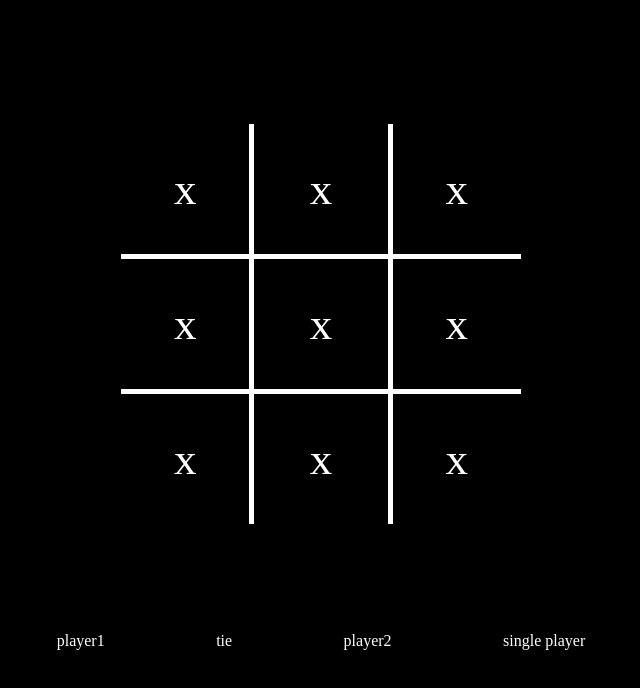
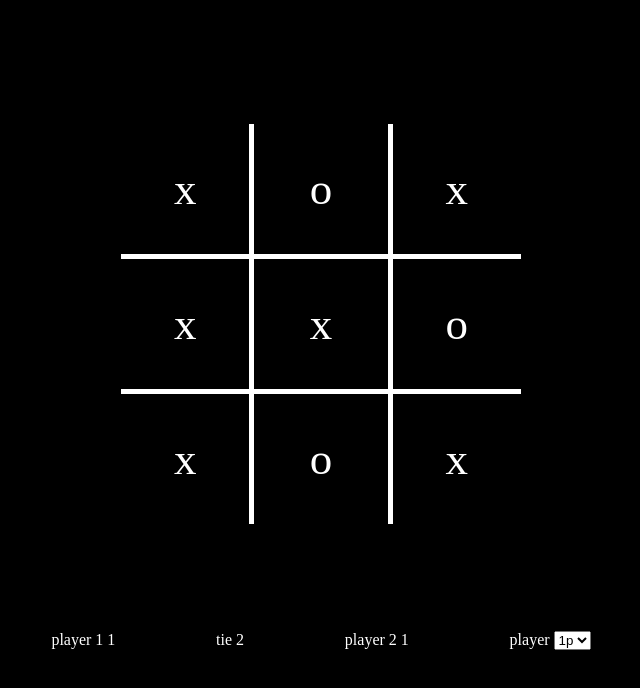
Before and after one commit to SamreenKausar/Tic-Tac-Toe, a plain HTML site: page index.html in a window 1280 px wide. Shown: the part 96-784 px from the top of the page, without its empty margins (319-959 px from the left). Drawn offline with Linux system fonts and the light colour scheme.

Commit message:
Added multiplaye Options

```diff
--- a/index.html
+++ b/index.html
@@ -11,20 +11,32 @@
     <h1>Tic Tac Toe</h1>
     <div class="container">
         <div class="cell top left">x</div>
-        <div class="cell top">x</div>
+        <div class="cell top">o</div>
         <div class="cell top right">x</div>
         <div class="cell left">x</div>
-        <div class="cell ">x</div>
-        <div class="cell right">x</div>
+        <div class="cell colorX">x</div>
+        <div class="cell right">o</div>
         <div class="cell bottom left">x</div>
-        <div class="cell bottom">x</div>
+        <div class="cell bottom colorO">o</div>
         <div class="cell bottom right">x</div>
     </div>
     <div class="scores">
-        <p class="player1">player1</p>
-        <p class="tie">tie</p>
-        <p class="player2">player2</p>
-        <div class="swap">single player</div>
+        <p class="player colorX">player 1
+            <span> 1</span>
+        </p>
+        <p class="tie">tie
+            <span>2</span>
+        </p>
+        <p class="player colorO">player 2
+            <span>1</span>
+        </p>
+        <div class="swap">
+            <label for="playerNumber">player</label>
+            <select name="playerNumber" id="playerNumber">
+                <option value="1p">1p</option>
+                <option value="2p">2p</option>
+            </select>
+        </div>
     </div>
 </body>
 </html>
```
